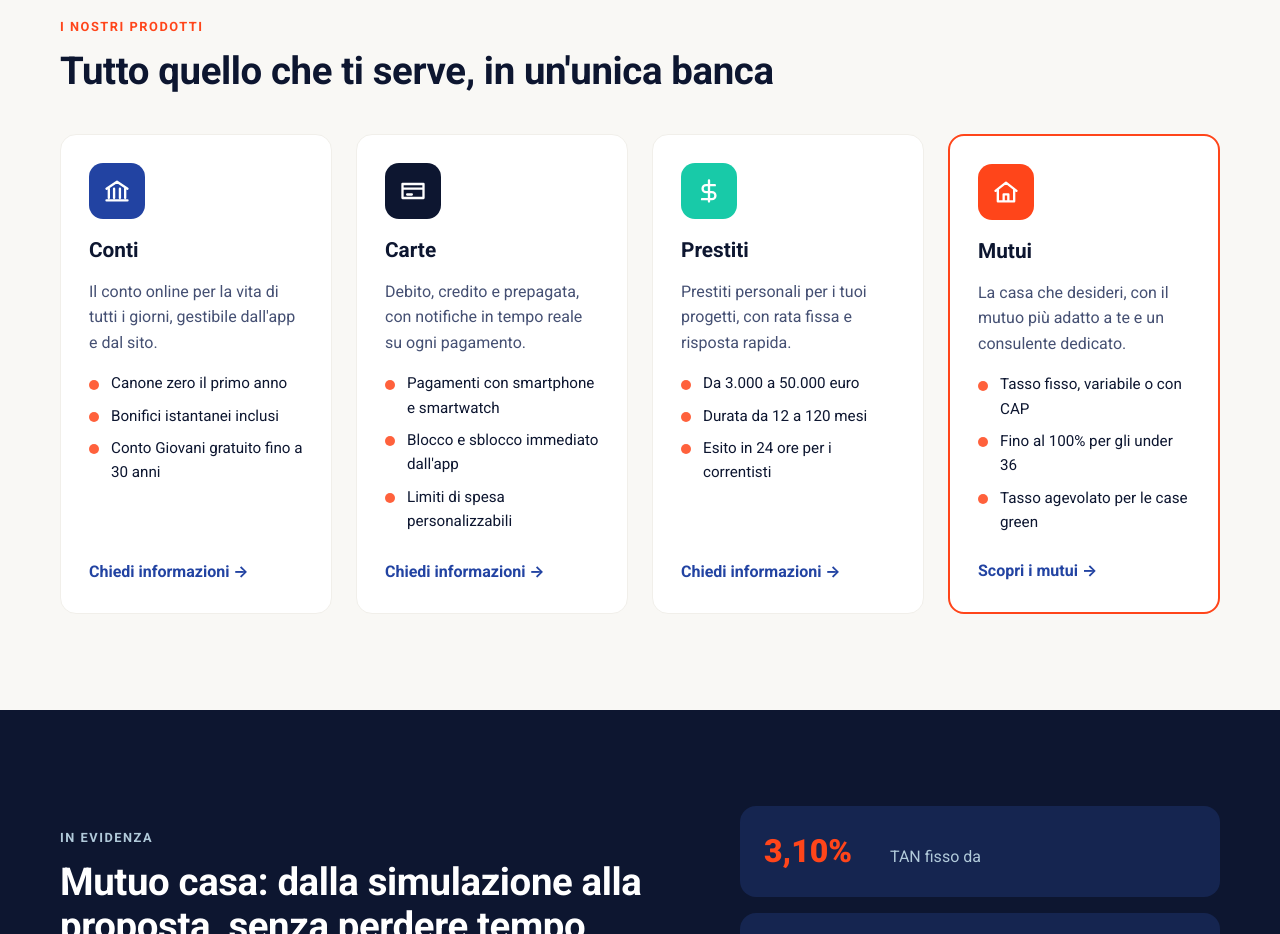
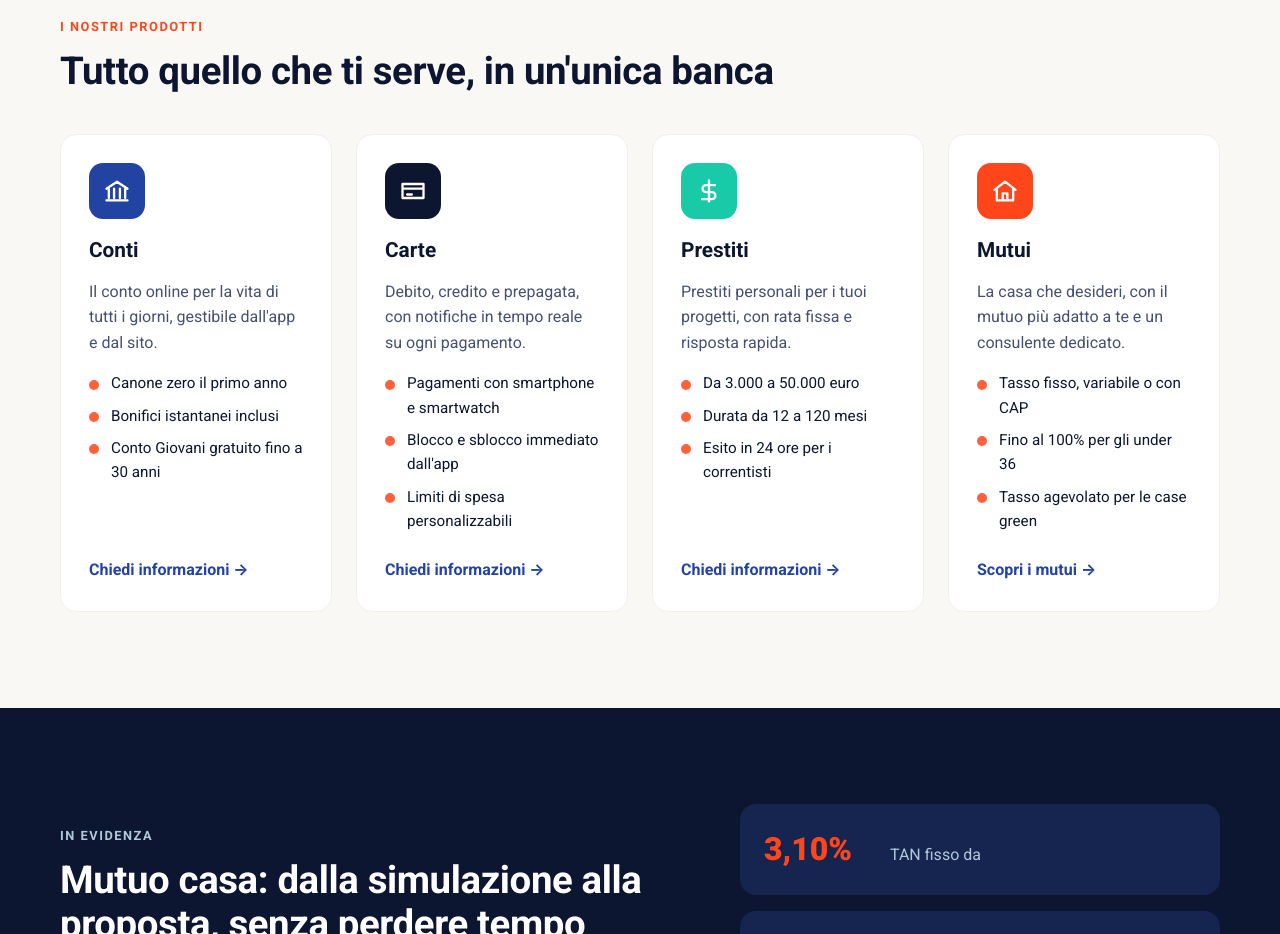
Before and after one commit to paolomanzotti/genesys-banca, a plain HTML site: page index.html in a window 1280 px wide. Shown: the part 1000-1934 px from the top of the page. Drawn offline with Linux system fonts and the light colour scheme.

Commit message:
Tolto il contorno arancione da Mutui (home) e Mutuo Giovani
Co-authored-by: Cursor <cursoragent@cursor.com>

```diff
--- a/index.html
+++ b/index.html
@@ -19,7 +19,7 @@
   <link rel="preconnect" href="https://fonts.googleapis.com">
   <link rel="preconnect" href="https://fonts.gstatic.com" crossorigin>
   <link href="https://fonts.googleapis.com/css2?family=Roboto:wght@400;500;700;900&display=swap" rel="stylesheet">
-  <link rel="stylesheet" href="styles.css?v=12">
+  <link rel="stylesheet" href="styles.css?v=13">
   <script src="app.js?v=8"></script>
 </head>
 <body data-home>
@@ -165,7 +165,7 @@
             </ul>
             <button class="link" data-open-chat>Chiedi informazioni</button>
           </article>
-          <article class="card card-highlight card-clickable">
+          <article class="card card-clickable">
             <div class="icon icon-orange">
               <svg viewBox="0 0 24 24"><path d="M3 11l9-7 9 7M5 10v10h14V10M10 20v-6h4v6"/></svg>
             </div>
--- a/styles.css
+++ b/styles.css
@@ -251,7 +251,6 @@ button.app-bell { border: 0; cursor: pointer; margin-left: auto; }
 .card { background: #fff; border-radius: var(--radius); padding: 32px; border: 1px solid var(--sand); transition: transform 0.2s, box-shadow 0.2s; }
 .card:hover { transform: translateY(-4px); box-shadow: 0 20px 40px rgba(13, 22, 48, 0.08); }
 .card p { color: var(--slate); }
-.card-highlight { border: 2px solid var(--orange); }
 .tag { display: inline-block; background: var(--orange); color: #fff; font-size: 0.75rem; font-weight: 700; text-transform: uppercase; letter-spacing: 0.08em; padding: 4px 10px; border-radius: 999px; margin-bottom: 12px; }
 .icon { width: 56px; height: 56px; border-radius: 14px; display: grid; place-items: center; margin-bottom: 20px; }
 .icon svg { width: 28px; height: 28px; fill: none; stroke: #fff; stroke-width: 2; stroke-linecap: round; stroke-linejoin: round; }
```
Also changed, not shown: mutui.html (+2 -2 lines).
